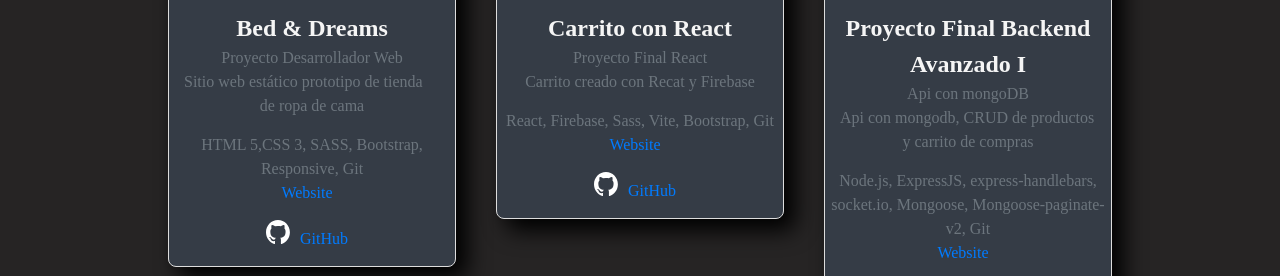
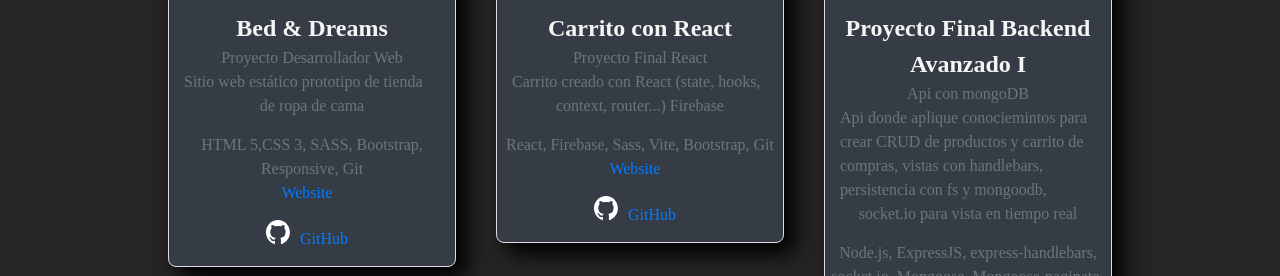
Before and after one commit to Joamilibar/portafolio-joamil, a React (Vite) app: page / in a window 1280 px wide. Shown: the part 1517-1793 px from the top of the page. Built offline with nearby package versions, Linux system fonts and the light colour scheme.

Commit message:
Update data.js

```diff
--- a/src/data/data.js
+++ b/src/data/data.js
@@ -13,7 +13,7 @@ export const projects = [
     "id": 2,
     "title": "Carrito con React",
     "subtitle": "Proyecto Final React",
-    "description": "Carrito creado con Recat y Firebase",
+    "description": "Carrito creado con React (state, hooks, context, router...) Firebase",
     "tecnologies": "React, Firebase, Sass, Vite, Bootstrap, Git",
     "image": "https://raw.githubusercontent.com/Joamilibar/react-49905/main/src/assets/carrito.png",
     "repositorie": "https://github.com/Joamilibar/react-49905.git",
@@ -23,7 +23,7 @@ export const projects = [
     "id": 3,
     "title": "Proyecto Final Backend Avanzado I",
     "subtitle": "Api con mongoDB",
-    "description": "Api con mongodb,  CRUD de productos y carrito de compras",
+    "description": "Api donde aplique conociemintos para crear CRUD de productos y carrito de compras, vistas con handlebars, persistencia con fs y mongoodb, socket.io para vista en tiempo real",
     "tecnologies": "Node.js, ExpressJS, express-handlebars, socket.io, Mongoose, Mongoose-paginate-v2, Git",
     "image": "https://raw.githubusercontent.com/Joamilibar/backend_70065/main/src/public/img/Consigna-02.webp",
     "repositorie": "https://github.com/Joamilibar/backend_70065.git",
```
